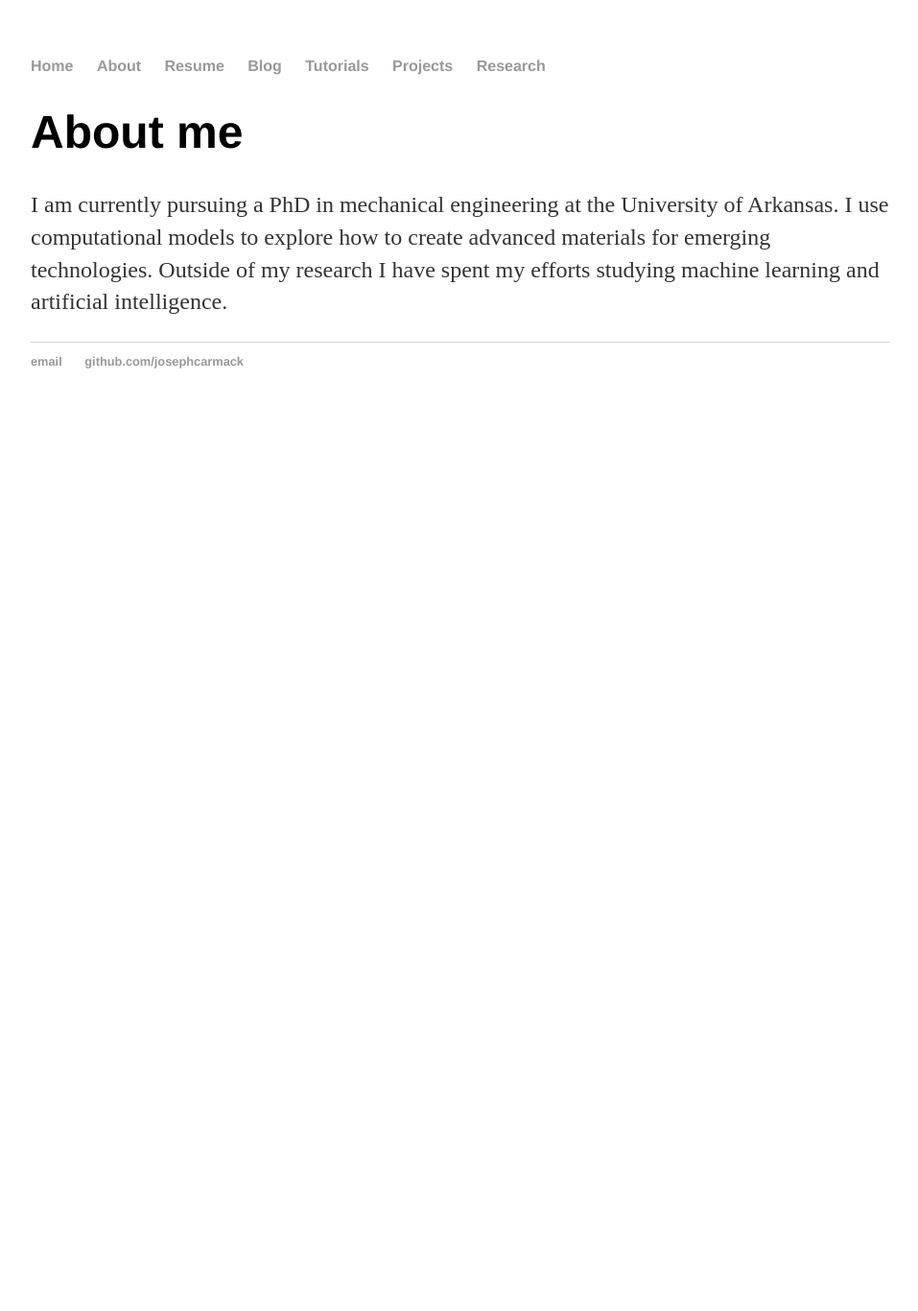
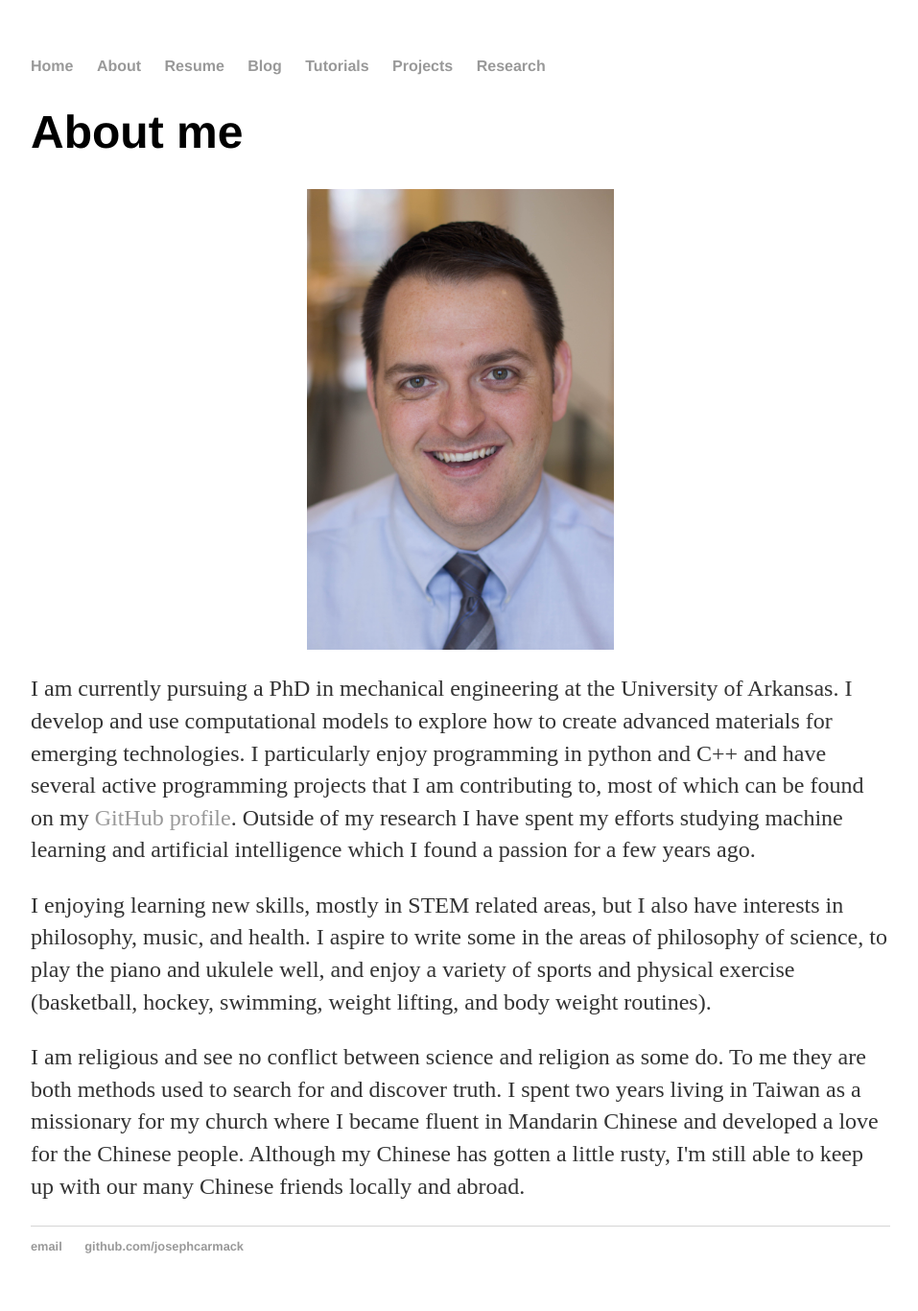
Before and after one commit to josephcarmack/josephcarmack.github.io, a Jekyll site: the page built from about/index.html, in a window 1280 px wide. Shown: the whole page at 96% size, without its empty margins (160-1117 px from the left). Built offline with Jekyll 4.4.1, drawn with Linux system fonts in a browser that asks for light colours; before the commit the page ends 900 px from its top, so only the background shows below that.

Commit message:
update about page with new pick and extended description

```diff
--- a/about/index.html
+++ b/about/index.html
@@ -4,28 +4,35 @@ title: About me
 ---
 	<h1>{{ page.title }}</h1>
 
-	<!-- <center> -->
-	<!-- <img src="/images/familypic.jpg" alt="Family Picture" -->
-	<!-- style="width:570px;height:400px" align="middle"> -->
-	<!-- </center> -->
+	<center>
+	<img src="/images/jmc_profile.jpg" alt="Profile Picture"
+	style="width:320px;height:480px" align="middle">
+	</center>
 
 	<p>
-	I am currently pursuing a PhD in mechanical engineering at
-	the University of Arkansas. I use computational models to explore how to create advanced
-	materials for emerging technologies. Outside of my research I have spent my efforts
-	studying machine learning and artificial intelligence.
+    I am currently pursuing a PhD in mechanical engineering at the University
+    of Arkansas. I develop and use computational models to explore how to
+    create advanced materials for emerging technologies. I particularly enjoy
+    programming in python and C++ and have several active programming projects
+    that I am contributing to, most of which can be found on my <a
+    href="https://github.com/josephcarmack">GitHub profile</a>. Outside of my
+    research I have spent my efforts studying machine learning and artificial
+    intelligence which I found a passion for a few years ago.
 	</p>
 
-	<!-- <p> -->
-	<!-- I am a family man as well as a person of faith. My wife and I live for each other and our -->
-	<!-- kids and enjoy doing things outdoors together. We dream of a modest house on some land -->
-	<!-- with plenty of room to tinker, play, and learn, ideally located close to our extended -->
-	<!-- family in either New England or the Mountain West. -->
-	<!-- </p> -->
+	<p>
+    I enjoying learning new skills, mostly in STEM related areas, but I also
+    have interests in philosophy, music, and health. I aspire to write some in
+    the areas of philosophy of science, to play the piano and ukulele well, and
+    enjoy a variety of sports and physical exercise (basketball, hockey, swimming,
+    weight lifting, and body weight routines).
+	</p>
 
-	<!-- <p> -->
-	<!-- I spent two years living in Taiwan as a missionary for my church where I became fluent -->
-	<!-- in Mandarin Chinese and developed a love for the Chinese people. Although my Chinese -->
-	<!-- has gotten a little rusty, I'm still able to keep up with our many Chinese friends -->
-	<!-- locally and abroad. -->
-	<!-- </p> -->
+	<p>
+    I am religious and see no conflict between science and religion as some do.
+    To me they are both methods used to search for and discover truth. I spent
+    two years living in Taiwan as a missionary for my church where I became
+    fluent in Mandarin Chinese and developed a love for the Chinese people.
+    Although my Chinese has gotten a little rusty, I'm still able to keep up
+    with our many Chinese friends locally and abroad.
+	</p>
```
Also changed, not shown: images/jmc_profile.jpg (added).
